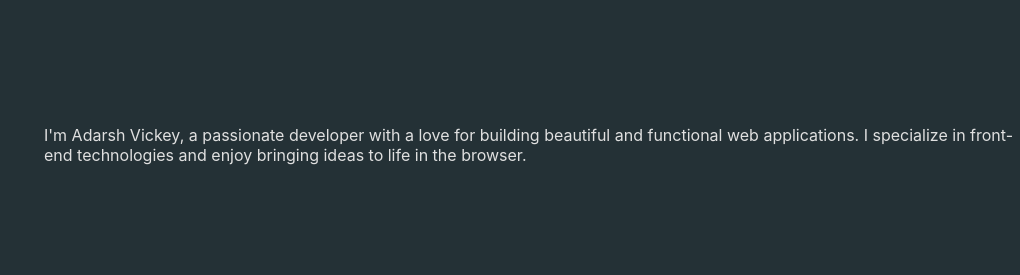
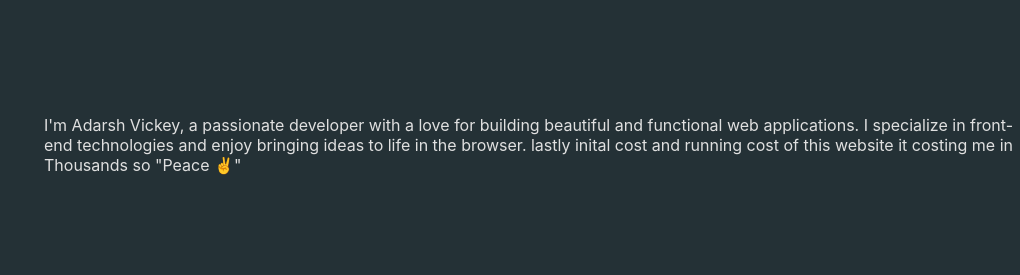
Before and after one commit to adarshvickey/Encrypt, a plain HTML site: page index.html in a window 1280 px wide. Shown: the part 851-1126 px from the top of the page, 260-1280 px from the left. Drawn offline with nearby package versions, Linux system fonts and the light colour scheme.

Commit message:
Update index.html

```diff
--- a/index.html
+++ b/index.html
@@ -40,7 +40,10 @@
                 <img src="images/logo.jpg" alt="Adarsh Profile Picture" class="profile-pic">
 
                 <p>
-                    I'm Adarsh Vickey, a passionate developer with a love for building beautiful and functional web applications. I specialize in front-end technologies and enjoy bringing ideas to life in the browser.
+                    I'm Adarsh Vickey, a passionate developer with a love for building beautiful
+                    and functional web applications. I specialize in front-end technologies and
+                    enjoy bringing ideas to life in the browser. lastly inital cost and running cost
+                    of this website it costing me in Thousands so "Peace ✌️"
                 </p>
             </div>
         </section>
```
